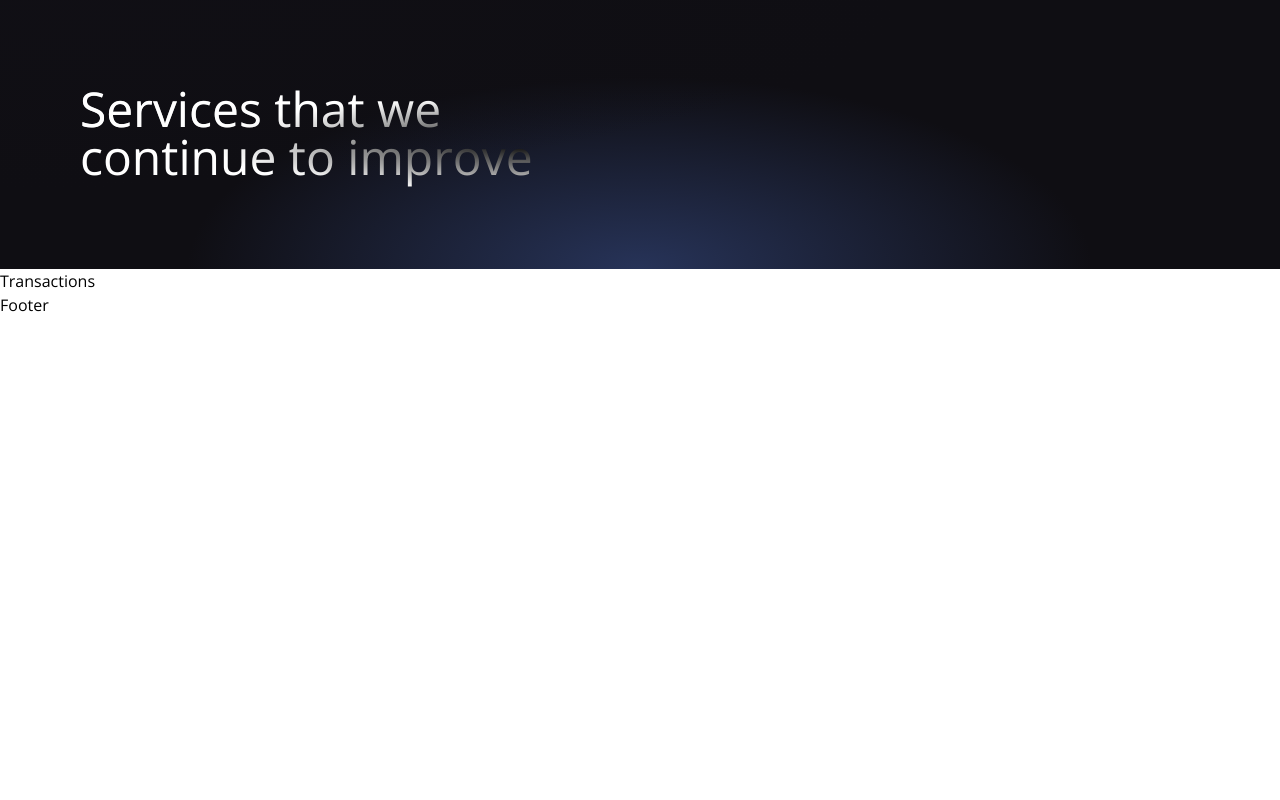
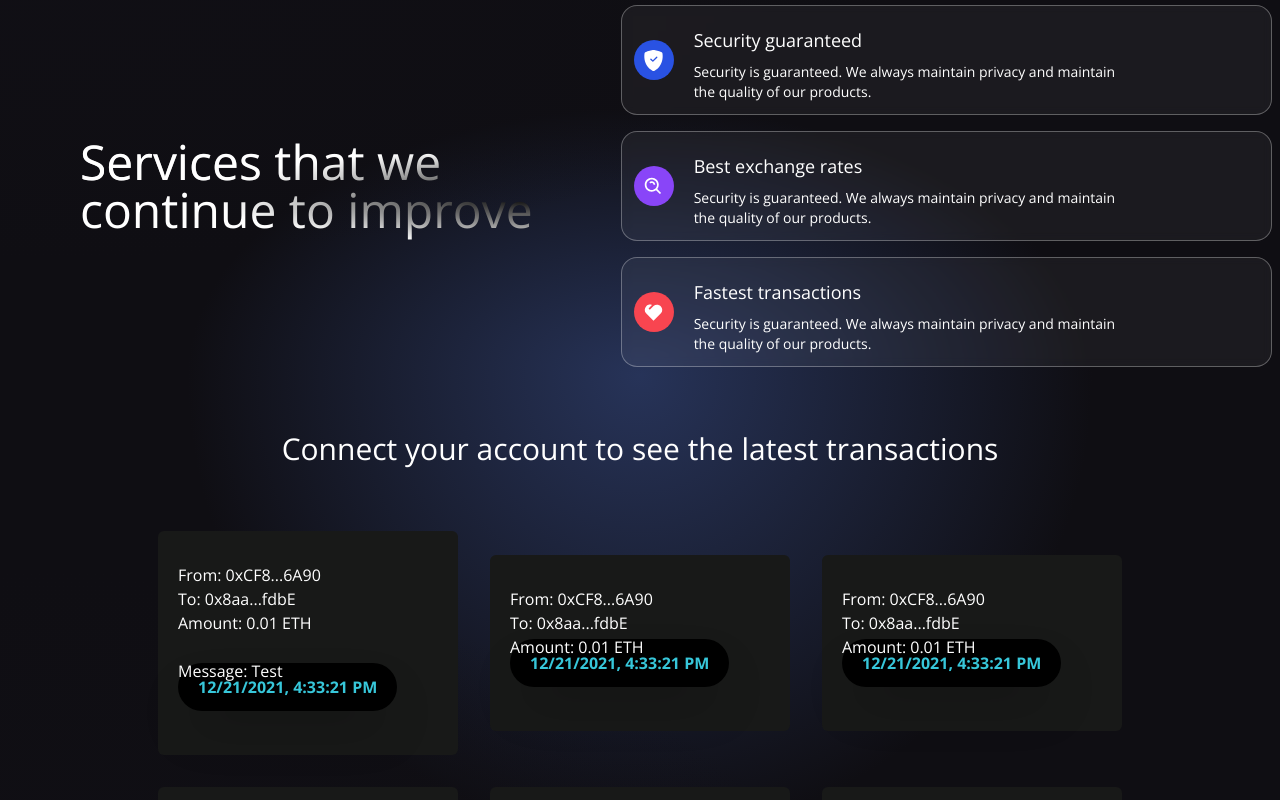
Before and after one commit to benjbright/2_blockchain_app, a React (Vite) app in the folder client/: page / in a window 1280 px wide. Shown: the part 760-1560 px from the top of the page. Before the commit the page ends 1077 px from the top, so only its background shows below. Built offline with nearby package versions, Linux system fonts and the light colour scheme.

Commit message:
Project work 18/09

```diff
--- a/client/src/components/Services.jsx
+++ b/client/src/components/Services.jsx
@@ -3,9 +3,23 @@ import { BsShieldFillCheck } from "react-icons/bs"
 import { BiSearchAlt } from "react-icons/bi"
 import { RiHeart2Fill } from "react-icons/ri"
 
+const ServiceCard = ({ color, title, icon, subtitle }) => (
+  <div className="flex flex-row justify-start items-center white-glassmorphism p-3 m-2 cursor-pointer hover:shadow-xl">
+    <div
+      className={`w-10 h-10 rounded-full flex justify-center items-center ${color}`}
+    >
+      {icon}
+    </div>
+    <div className="ml-5 flex flex-col flex-1">
+      <h1 className="mt-2 text-white text-lg">{title}</h1>
+      <p className="mt-2 text-white text-sm md:w-9/12">{subtitle}</p>
+    </div>
+  </div>
+)
+
 const Services = () => {
   return (
-    <div className="flex w-full justify-center items-center gradient-bg-services">
+    <div className="flex flex-col md:flex-row w-full justify-center items-center gradient-bg-services">
       <div className="flex mf:flex-row flex-col items-center justify-between md:p-20 py-12 px-4">
         <div className="flex-1 flex flex-col justify-start items-start">
           <h1 className="text-white text-3xl sm:text-5xl py-2 text-gradient">
@@ -15,7 +29,26 @@ const Services = () => {
           </h1>
         </div>
       </div>
-      <div className="flex-1 flex flex-col justify-start items-center"></div>
+      <div className="flex-1 flex flex-col justify-start items-center">
+        <ServiceCard
+          color="bg-[#2952E3]"
+          title="Security guaranteed"
+          icon={<BsShieldFillCheck fontSize={21} className="text-white" />}
+          subtitle="Security is guaranteed.  We always maintain privacy and maintain the quality of our products."
+        />
+        <ServiceCard
+          color="bg-[#8945F8]"
+          title="Best exchange rates"
+          icon={<BiSearchAlt fontSize={21} className="text-white" />}
+          subtitle="Security is guaranteed.  We always maintain privacy and maintain the quality of our products."
+        />
+        <ServiceCard
+          color="bg-[#F84550]"
+          title="Fastest transactions"
+          icon={<RiHeart2Fill fontSize={21} className="text-white" />}
+          subtitle="Security is guaranteed.  We always maintain privacy and maintain the quality of our products."
+        />
+      </div>
     </div>
   )
 }
--- a/client/src/components/Transactions.jsx
+++ b/client/src/components/Transactions.jsx
@@ -1,8 +1,85 @@
+import React, { useContext } from "react"
+import { TransactionContext } from "../context/TransactionContext"
+import dummyData from "../utils/dummyData"
+import { shortenAddress } from "../utils/shortenAddress"
+
+const TransactionCard = ({
+  addressTo,
+  addressFrom,
+  timestamp,
+  message,
+  keyword,
+  amount,
+  url,
+}) => {
+  return (
+    <div
+      className="bg-[#181918] m-4 flex flex-1
+    2xl:min-w-[450px]
+    2xl:max-w-[500px]
+    sm:min-w-[270px]
+    sm:max-w-[300px]
+    flex-col p-3 rounded-md hover:shadow-2xl
+    "
+    >
+      <div className="flex flex-col items-center w-full mt-3">
+        <div className="w-full mb-6 p-2">
+          <a
+            href={`https://goerli.etherscan.io/address/${addressFrom}`}
+            target="_blank"
+            rel="noopener noreferrer"
+          >
+            <p className="text-white text-base">
+              From: {shortenAddress(addressFrom)}
+            </p>
+          </a>
+          <a
+            href={`https://goerli.etherscan.io/address/${addressTo}`}
+            target="_blank"
+            rel="noopener noreferrer"
+          >
+            <p className="text-white text-base">
+              To: {shortenAddress(addressTo)}
+            </p>
+          </a>
+          <p className="text-white text-base">Amount: {amount} ETH</p>
+          {message && (
+            <>
+              <br />
+              <p className="text-white text-base">Message: {message}</p>
+            </>
+          )}
+          <div className="bg-black p-3 px-5 w-max rounded-3xl -mt-5 shadow-2xl">
+            <p className="text-[#37c7da] font-bold">{timestamp}</p>
+          </div>
+        </div>
+      </div>
+    </div>
+  )
+}
+
 const Transactions = () => {
+  const { currentAccount } = useContext(TransactionContext)
+
   return (
-    <>
-      <h1>Transactions</h1>
-    </>
+    <div className="flex w-full justify-center items-center 2xl:px-20 gradient-bg-transactions">
+      <div className="flex flex-col md:p-12 py-12 px-4">
+        {currentAccount ? (
+          <h3 className="text-white text-3xl text-center my-2">
+            Latest Transactions
+          </h3>
+        ) : (
+          <h3 className="text-white text-3xl text-center my-2">
+            Connect your account to see the latest transactions
+          </h3>
+        )}
+        <div className="flex flex-wrap justify-center items-center mt-10">
+          {dummyData.reverse().map((transaction, i) => (
+            <TransactionCard key={i} {...transaction} />
+          ))}
+        </div>
+      </div>
+    </div>
   )
 }
 export default Transactions
--- a/client/src/components/Welcome.jsx
+++ b/client/src/components/Welcome.jsx
@@ -4,6 +4,7 @@ import { SiEthereum } from "react-icons/si"
 import { BsInfoCircle } from "react-icons/bs"
 import { Loader } from "./"
 import { TransactionContext } from "../context/TransactionContext"
+import { shortenAddress } from "../utils/shortenAddress"
 
 const commonStyles =
   "min-h-[70px] sm:px-0 px-2 sm:min-w-[120px] flex justify-center items-center border-[0.5px] border-gray-400 text-sm font-light text-white"
@@ -82,7 +83,9 @@ const Welcome = () => {
                 <BsInfoCircle fontSize={17} color="#fff" />
               </div>
               <div>
-                <p className="text-white font-light text-sm">Address</p>
+                <p className="text-white font-light text-sm">
+                  {shortenAddress(currentAccount)}
+                </p>
                 <p className="text-white font-semibold text-lg mt-1">
                   Ethereum
                 </p>
--- /dev/null
+++ b/client/src/hooks/useFetch.jsx
@@ -0,0 +1,3 @@
+import { useEffect, useState } from "react"
+
+const API_KEY = import.meta.env.VITE_GIPHY_API
--- /dev/null
+++ b/client/src/utils/dummyData.js
@@ -0,0 +1,56 @@
+export default [
+  {
+    id: 1,
+    url: "https://metro.co.uk/wp-content/uploads/2015/05/pokemon_crying.gif?quality=90&strip=all&zoom=1&resize=500%2C284",
+    message: "Test",
+    timestamp: "12/21/2021, 4:33:21 PM",
+    addressFrom: "0xCF8e569A97C423952DdFf902375C7C76549A6A90",
+    amount: "0.01",
+    addressTo: "0x8aa395Ab97837576aF9cd6946C79024ef1acfdbE",
+  },
+  {
+    id: 2,
+    url: "https://media4.popsugar-assets.com/files/2013/11/07/832/n/1922398/eb7a69a76543358d_28.gif",
+    message: "",
+    timestamp: "12/21/2021, 4:33:21 PM",
+    addressFrom: "0xCF8e569A97C423952DdFf902375C7C76549A6A90",
+    amount: "0.01",
+    addressTo: "0x8aa395Ab97837576aF9cd6946C79024ef1acfdbE",
+  },
+  {
+    id: 3,
+    url: "https://acegif.com/wp-content/uploads/gif-shaking-head-38.gif",
+    message: "",
+    timestamp: "12/21/2021, 4:33:21 PM",
+    addressFrom: "0xCF8e569A97C423952DdFf902375C7C76549A6A90",
+    amount: "0.01",
+    addressTo: "0x8aa395Ab97837576aF9cd6946C79024ef1acfdbE",
+  },
+  {
+    id: 4,
+    url: "https://i.pinimg.com/originals/68/a0/9e/68a09e774e98242871c2db0f99307420.gif",
+    message: "",
+    timestamp: "12/21/2021, 4:33:21 PM",
+    addressFrom: "0xCF8e569A97C423952DdFf902375C7C76549A6A90",
+    amount: "0.01",
+    addressTo: "0x8aa395Ab97837576aF9cd6946C79024ef1acfdbE",
+  },
+  {
+    id: 5,
+    url: "https://i.pinimg.com/originals/73/d3/a1/73d3a14d212314ab1f7268b71d639c15.gif",
+    message: "",
+    timestamp: "12/21/2021, 4:33:21 PM",
+    addressFrom: "0xCF8e569A97C423952DdFf902375C7C76549A6A90",
+    amount: "0.01",
+    addressTo: "0x8aa395Ab97837576aF9cd6946C79024ef1acfdbE",
+  },
+  {
+    id: 6,
+    url: "https://www.omnisend.com/blog/wp-content/uploads/2016/09/funny-gifs-9.gif",
+    message: "",
+    timestamp: "12/21/2021, 4:33:21 PM",
+    addressFrom: "0xCF8e569A97C423952DdFf902375C7C76549A6A90",
+    amount: "0.01",
+    addressTo: "0x8aa395Ab97837576aF9cd6946C79024ef1acfdbE",
+  },
+]
--- /dev/null
+++ b/client/src/utils/shortenAddress.js
@@ -0,0 +1,2 @@
+export const shortenAddress = (address) =>
+  `${address.slice(0, 5)}...${address.slice(length - 4)}`
```
Also changed, not shown: 1 other file (tests, documents, lock files or other folders).
